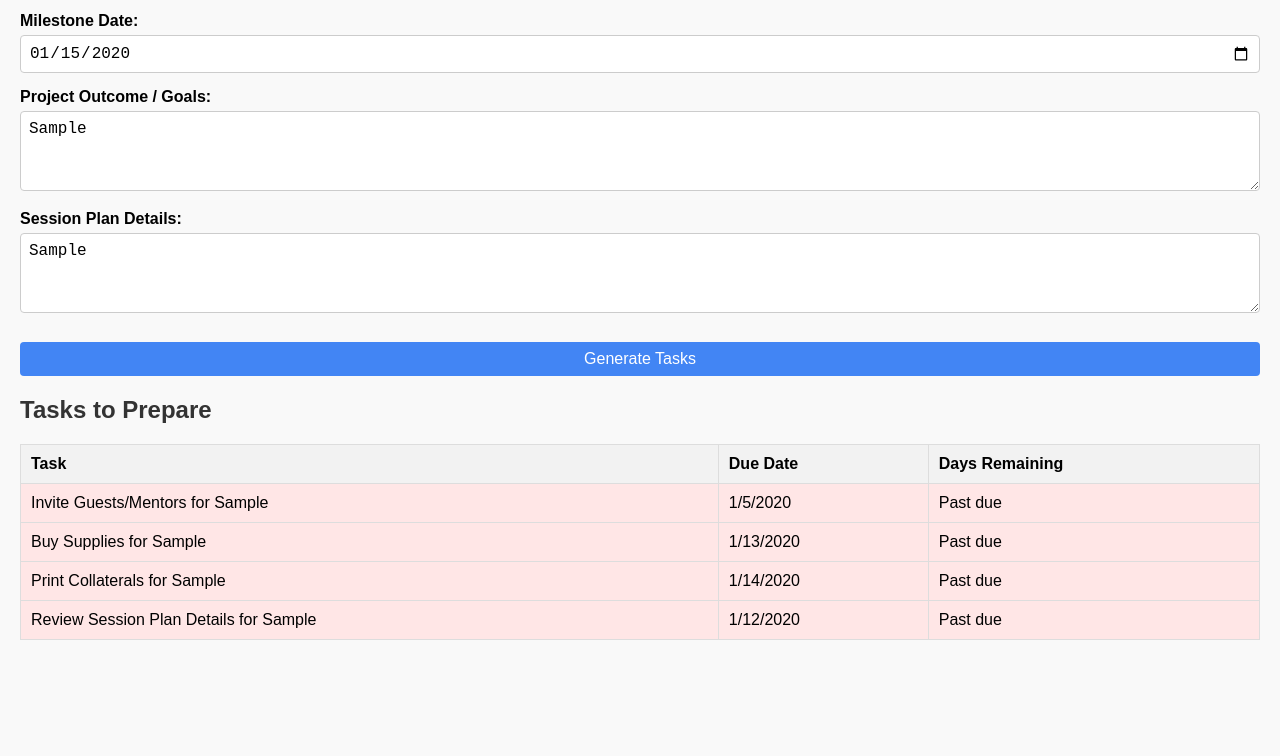
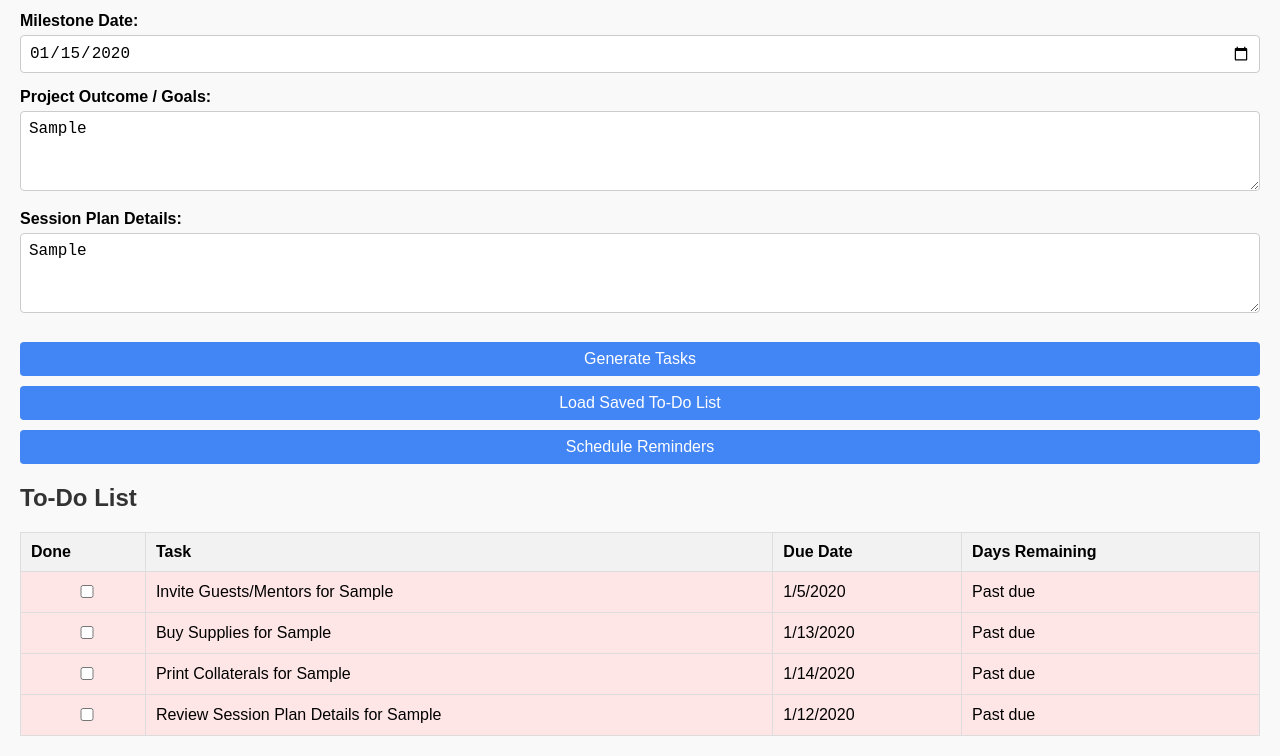
Before and after one commit to ssharjeel-shaikh/leprojectplanner, a plain HTML site: page index.html in a window 1280 px wide. Both pictures are taken after typing "Sample", "2020-01-15", "Sample", "Sample" into the empty fields and a click on the button "Generate Tasks". Shown: the part 142-898 px from the top of the page. Before the commit the page ends 802 px from the top, so only its background shows below. Drawn offline with Linux system fonts and the light colour scheme.

Commit message:
Update index.html
enhanced index.html code

```diff
--- a/index.html
+++ b/index.html
@@ -5,16 +5,14 @@
   <meta name="viewport" content="width=device-width, initial-scale=1.0" />
   <title>Advanced Project & Session Planner</title>
 
-  <!-- Link to the manifest file for PWA configuration -->
+  <!-- PWA Manifest and iOS Meta Tags -->
   <link rel="manifest" href="manifest.json">
-
-  <!-- iOS-specific meta tags for a full-screen, installable experience -->
   <meta name="apple-mobile-web-app-capable" content="yes">
   <meta name="apple-mobile-web-app-status-bar-style" content="black-translucent">
   <link rel="apple-touch-icon" href="icon-192.png">
 
   <style>
-    /* Basic styling for the app */
+    /* Basic CSS styling */
     body {
       font-family: Arial, sans-serif;
       margin: 20px;
@@ -96,16 +94,21 @@
       <label for="sessionPlan">Session Plan Details:</label>
       <textarea id="sessionPlan" placeholder="Describe your session plan details (if any)"></textarea>
     </div>
-    <!-- Button that calls generateTasks() when clicked -->
+    <!-- Button to generate tasks -->
     <button onclick="generateTasks()">Generate Tasks</button>
   </div>
 
-  <!-- Generated Tasks -->
+  <!-- Extra Buttons for enhanced functionality -->
+  <button onclick="loadSavedTasks()">Load Saved To‑Do List</button>
+  <button onclick="scheduleNotifications()">Schedule Reminders</button>
+
+  <!-- To‑Do List (Tasks Table) -->
   <div id="tasksContainer">
-    <h2>Tasks to Prepare</h2>
+    <h2>To‑Do List</h2>
     <table id="tasksTable">
       <thead>
         <tr>
+          <th>Done</th>
           <th>Task</th>
           <th>Due Date</th>
           <th>Days Remaining</th>
@@ -117,10 +120,15 @@
     </table>
   </div>
 
-  <!-- JavaScript: Define the generateTasks() function -->
+  <!-- Main JavaScript Code -->
   <script>
+    // Global array to store tasks
+    let tasksList = [];
+
+    // Function to generate tasks based on inputs and save them to localStorage
     function generateTasks() {
-      // Clear any existing tasks
+      // Clear previous tasks
+      tasksList = [];
       const tbody = document.querySelector('#tasksTable tbody');
       tbody.innerHTML = '';
 
@@ -137,54 +145,49 @@
 
       const milestoneDate = new Date(milestoneDateInput);
 
-      // Define base tasks with default lead times (in days)
-      let tasks = [
+      // Base tasks with default lead times (in days)
+      let baseTasks = [
         { name: "Invite Guests/Mentors", leadTime: 10 },
         { name: "Buy Supplies", leadTime: 2 },
         { name: "Print Collaterals", leadTime: 1 }
       ];
 
-      // Add task if session plan details are provided
       if (sessionPlan !== "") {
-        tasks.push({ name: "Review Session Plan Details", leadTime: 3 });
+        baseTasks.push({ name: "Review Session Plan Details", leadTime: 3 });
+      }
+      if (projectOutcome.includes("marketing")) {
+        baseTasks.push({ name: "Prepare Marketing Materials", leadTime: 5 });
+      }
+      if (projectOutcome.includes("finance") || projectOutcome.includes("budget")) {
+        baseTasks.push({ name: "Review Budget and Funding", leadTime: 7 });
+      }
+      if (projectOutcome.includes("technology") || projectOutcome.includes("tech") || projectOutcome.includes("it")) {
+        baseTasks.push({ name: "Test Technical Equipment Setup", leadTime: 3 });
+      }
+      if (projectOutcome.includes("training")) {
+        baseTasks.push({ name: "Plan Training Agenda", leadTime: 4 });
+      }
+      if (projectOutcome.includes("workshop")) {
+        baseTasks.push({ name: "Arrange Workshop Logistics", leadTime: 4 });
+      }
+      if (projectOutcome.includes("seminar")) {
+        baseTasks.push({ name: "Prepare Seminar Slides", leadTime: 3 });
+      }
+      if (sessionPlan.includes("workshop")) {
+        baseTasks.push({ name: "Setup Workshop Materials", leadTime: 2 });
+      }
+      if (sessionPlan.includes("training")) {
+        baseTasks.push({ name: "Organize Training Resources", leadTime: 4 });
+      }
+      if (sessionPlan.includes("seminar")) {
+        baseTasks.push({ name: "Finalize Seminar Presentation", leadTime: 3 });
+      }
+      if (sessionPlan.includes("interactive")) {
+        baseTasks.push({ name: "Plan Interactive Activities", leadTime: 5 });
       }
 
-      // Add conditional tasks based on keywords in project outcomes
-      if (projectOutcome.includes("marketing")) {
-        tasks.push({ name: "Prepare Marketing Materials", leadTime: 5 });
-      }
-      if (projectOutcome.includes("finance") || projectOutcome.includes("budget")) {
-        tasks.push({ name: "Review Budget and Funding", leadTime: 7 });
-      }
-      if (projectOutcome.includes("technology") || projectOutcome.includes("tech") || projectOutcome.includes("it")) {
-        tasks.push({ name: "Test Technical Equipment Setup", leadTime: 3 });
-      }
-      if (projectOutcome.includes("training")) {
-        tasks.push({ name: "Plan Training Agenda", leadTime: 4 });
-      }
-      if (projectOutcome.includes("workshop")) {
-        tasks.push({ name: "Arrange Workshop Logistics", leadTime: 4 });
-      }
-      if (projectOutcome.includes("seminar")) {
-        tasks.push({ name: "Prepare Seminar Slides", leadTime: 3 });
-      }
-
-      // Add conditional tasks based on keywords in session plan details
-      if (sessionPlan.includes("workshop")) {
-        tasks.push({ name: "Setup Workshop Materials", leadTime: 2 });
-      }
-      if (sessionPlan.includes("training")) {
-        tasks.push({ name: "Organize Training Resources", leadTime: 4 });
-      }
-      if (sessionPlan.includes("seminar")) {
-        tasks.push({ name: "Finalize Seminar Presentation", leadTime: 3 });
-      }
-      if (sessionPlan.includes("interactive")) {
-        tasks.push({ name: "Plan Interactive Activities", leadTime: 5 });
-      }
-
-      // Loop through tasks and calculate due dates and days remaining
-      tasks.forEach(task => {
+      // Process each task: calculate due date and days remaining, and add to tasksList
+      baseTasks.forEach(task => {
         let dueDate = new Date(milestoneDate);
         dueDate.setDate(dueDate.getDate() - task.leadTime);
 
@@ -193,31 +196,120 @@
         let diffTime = dueDate - today;
         let daysRemaining = Math.ceil(diffTime / (1000 * 60 * 60 * 24));
 
-        // Create a table row for the task
+        let taskItem = {
+          name: task.name + " for " + projectName,
+          dueDate: dueDate,
+          daysRemaining: daysRemaining,
+          completed: false
+        };
+
+        tasksList.push(taskItem);
+      });
+
+      // Save tasks to localStorage
+      localStorage.setItem("tasksList", JSON.stringify(tasksList));
+
+      // Render the tasks table
+      renderTasksTable();
+      alert("Tasks generated and saved to your to‑do list!");
+    }
+
+    // Function to render the tasks table from tasksList
+    function renderTasksTable() {
+      const tbody = document.querySelector('#tasksTable tbody');
+      tbody.innerHTML = '';
+      tasksList.forEach((task, index) => {
         let tr = document.createElement('tr');
 
-        // Add visual cues: mark overdue tasks in red, upcoming tasks in yellow
-        if (daysRemaining < 0) {
+        // Checkbox for marking complete
+        let tdCheckbox = document.createElement('td');
+        let checkbox = document.createElement('input');
+        checkbox.type = "checkbox";
+        checkbox.checked = task.completed;
+        checkbox.addEventListener('change', function() {
+          tasksList[index].completed = this.checked;
+          localStorage.setItem("tasksList", JSON.stringify(tasksList));
+          // Update row styling
+          tr.style.textDecoration = this.checked ? "line-through" : "none";
+        });
+        tdCheckbox.appendChild(checkbox);
+        tr.appendChild(tdCheckbox);
+
+        // Task description
+        let tdTask = document.createElement('td');
+        tdTask.textContent = task.name;
+        tr.appendChild(tdTask);
+
+        // Due date
+        let tdDue = document.createElement('td');
+        tdDue.textContent = task.dueDate.toLocaleDateString();
+        tr.appendChild(tdDue);
+
+        // Days remaining
+        let tdRemaining = document.createElement('td');
+        tdRemaining.textContent = task.daysRemaining >= 0 ? task.daysRemaining + " days" : "Past due";
+        tr.appendChild(tdRemaining);
+
+        // Visual cues for overdue or upcoming tasks
+        if (task.daysRemaining < 0) {
           tr.classList.add('due');
-        } else if (daysRemaining <= task.leadTime) {
+        } else if (task.daysRemaining <= 2) {
           tr.classList.add('upcoming');
         }
 
-        let tdTask = document.createElement('td');
-        tdTask.textContent = task.name + " for " + projectName;
+        // Strike through if completed
+        if (task.completed) {
+          tr.style.textDecoration = "line-through";
+        }
 
-        let tdDue = document.createElement('td');
-        tdDue.textContent = dueDate.toLocaleDateString();
-
-        let tdRemaining = document.createElement('td');
-        tdRemaining.textContent = daysRemaining >= 0 ? daysRemaining + " days" : "Past due";
-
-        tr.appendChild(tdTask);
-        tr.appendChild(tdDue);
-        tr.appendChild(tdRemaining);
         tbody.appendChild(tr);
       });
     }
+
+    // Function to load saved tasks from localStorage
+    function loadSavedTasks() {
+      const saved = localStorage.getItem("tasksList");
+      if (saved) {
+        tasksList = JSON.parse(saved);
+        renderTasksTable();
+        alert("Loaded saved to‑do list.");
+      } else {
+        alert("No saved tasks found.");
+      }
+    }
+
+    // Function to schedule notifications (experimental – works only while the app is open)
+    function scheduleNotifications() {
+      if (!("Notification" in window)) {
+        alert("This browser does not support notifications.");
+        return;
+      }
+      Notification.requestPermission().then(function(permission) {
+        if (permission === "granted") {
+          tasksList.forEach(task => {
+            // Calculate delay until due date (if in the future)
+            let now = new Date();
+            let delay = task.dueDate - now;
+            if (delay > 0) {
+              setTimeout(() => {
+                new Notification("Task Reminder", {
+                  body: task.name + " is due in " + task.daysRemaining + " days.",
+                  icon: "icon-192.png"
+                });
+              }, delay);
+            }
+          });
+          alert("Reminders scheduled (while app is open).");
+        } else {
+          alert("Notification permission denied.");
+        }
+      });
+    }
+
+    // Automatically load saved tasks on page load
+    window.addEventListener('load', function() {
+      loadSavedTasks();
+    });
   </script>
 
   <!-- Service Worker Registration for Offline Capability -->
```
